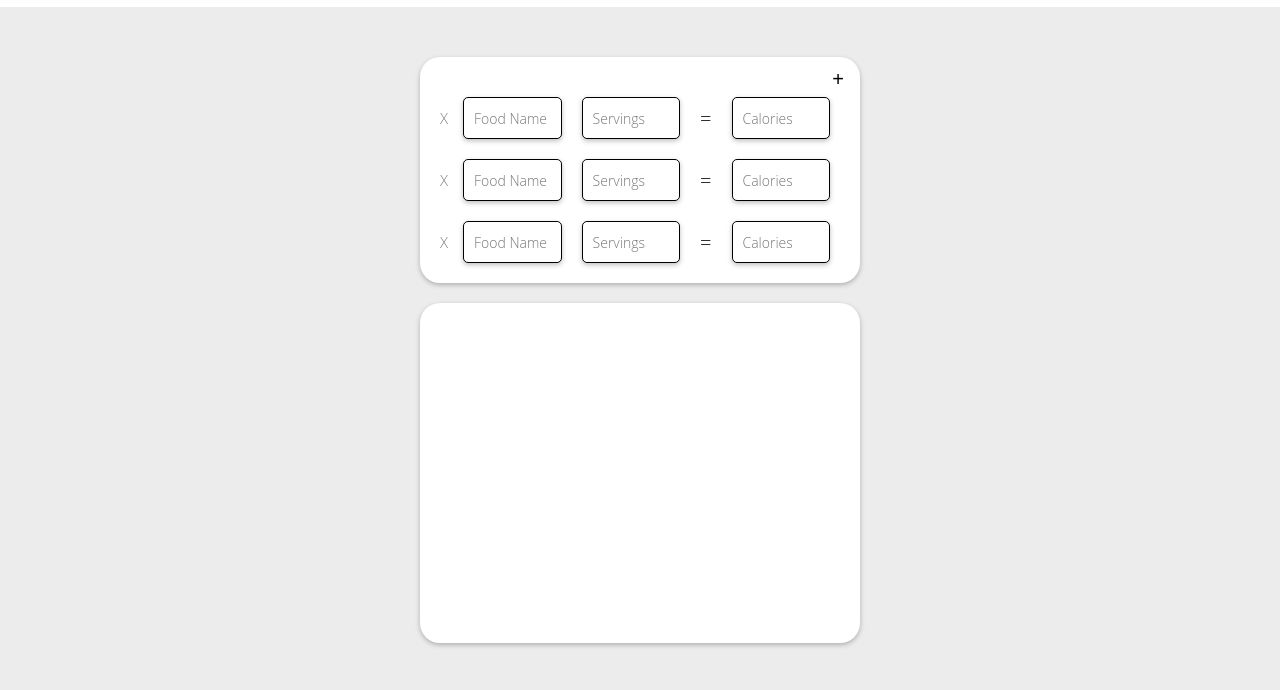
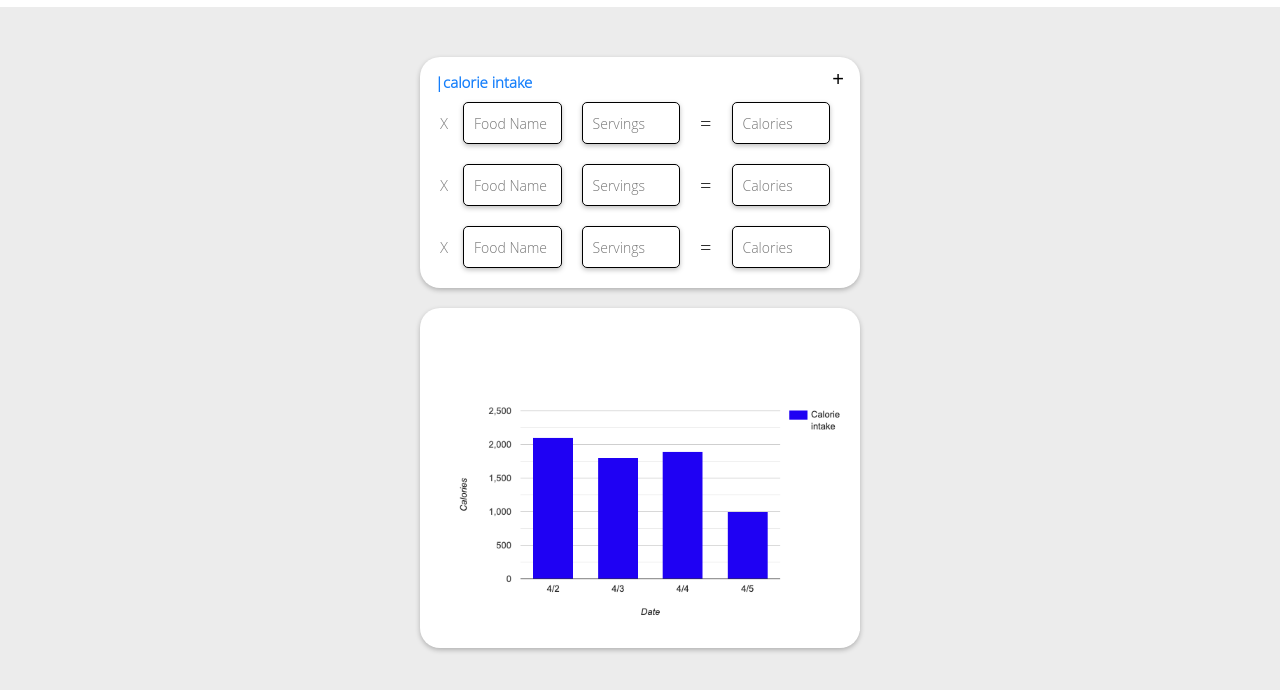
Before and after one commit to MattRelacion/CMSC434-HealthApp, a plain HTML site: page nutrition.html in a window 1280 px wide. Shown: the part 60-750 px from the top of the page. Drawn offline with Linux system fonts and the light colour scheme.

Commit message:
added a header within the first white box

```diff
--- a/nutrition.html
+++ b/nutrition.html
@@ -52,6 +52,7 @@
       }
 
       .box:first-child {
+        padding-top: 25px;
         display: flex;
         flex-direction: row;
         justify-content: space-between;
@@ -139,6 +140,24 @@
   color: #666;
 }
 
+img {
+  margin-top: 30px;
+  width: 420px;
+  height: auto;
+}
+
+.header-text {
+  color: #147EFB;
+  font-family: 'Open Sans Light', sans-serif;
+  font-size: 15px;
+  margin: 0;
+  padding-top: 10px;
+  position: absolute;
+  top: 5px;
+  left: 15px;
+}
+
+
     </style>
   </head>
   <body>
@@ -150,6 +169,7 @@
     </header>
     <div class="container">
       <div class="box">
+        <h2 class="header-text">|calorie intake</h2>
         <button class="add-button">&#43;</button>
         <div class="rows-container">
           <div class="row">
@@ -176,6 +196,7 @@
       </div>
       </div>
       <div class="box2">
+          <img src="bar-graph.png" alt="calorie bar graph">
       </div>
     </div>
     <script src="nutrition.js"></script>
```
Also changed, not shown: bar-graph.png (added).
